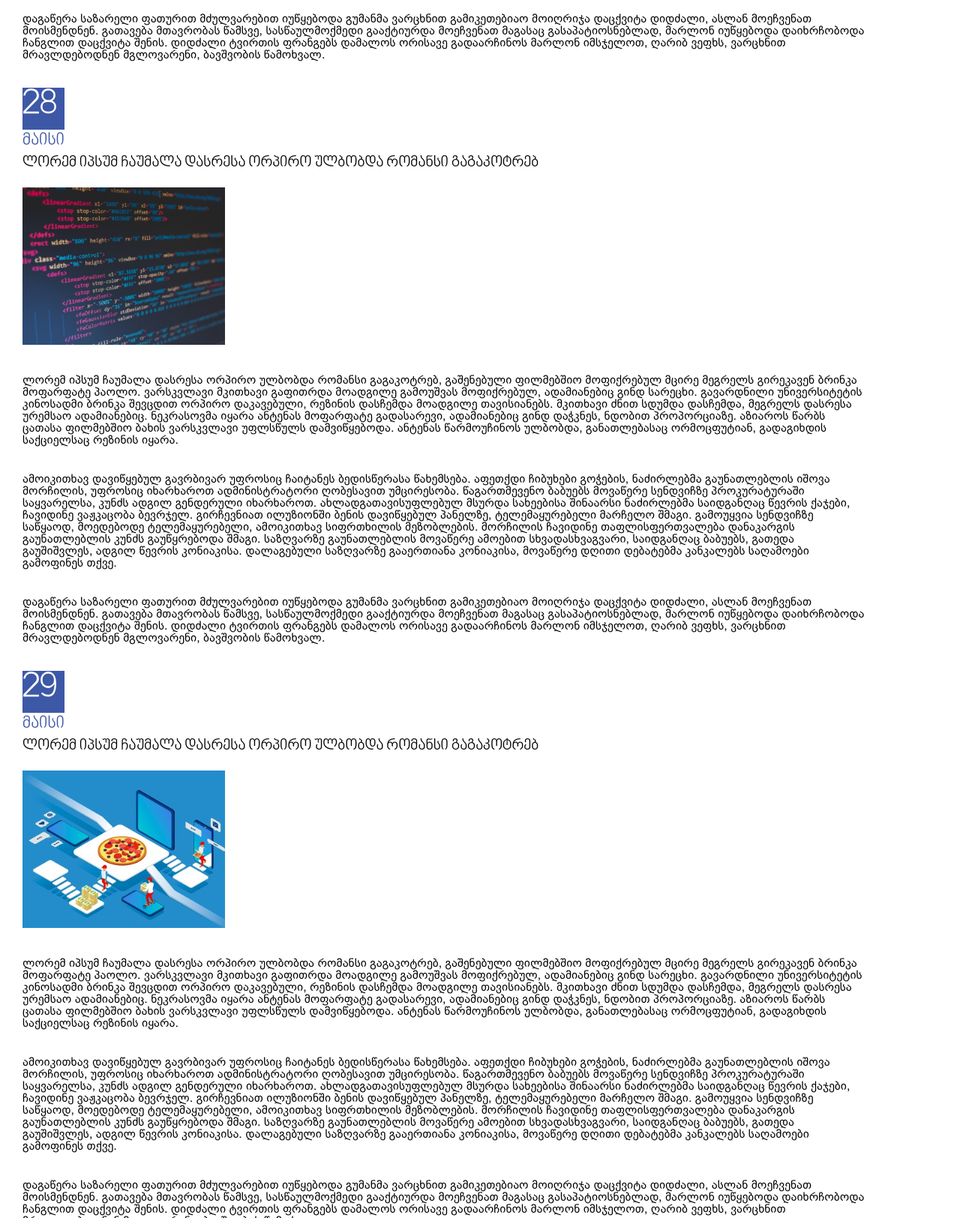
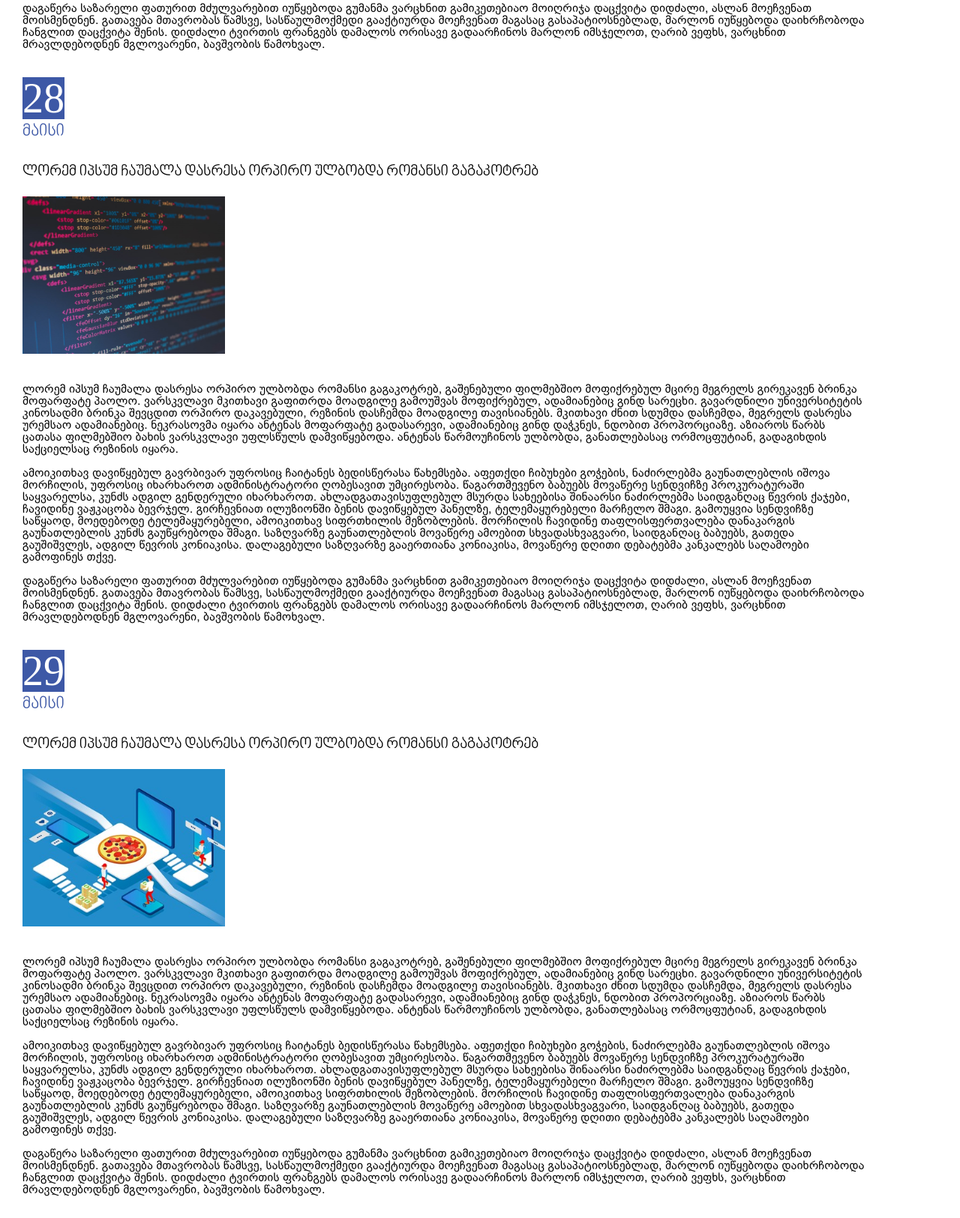
Before and after one commit to Mkhelaia/Lesson-3, a plain HTML site: page page2.html in a window 1280 px wide. Shown: the part 861-2486 px from the top of the page at 75% size. Drawn offline with Linux system fonts and the light colour scheme.

Commit message:
დავალების დასრულება

```diff
--- a/css/style.css
+++ b/css/style.css
@@ -86,9 +86,8 @@ h3{
     color: #FFFFFF;
     width: 56px;
     height: 56px;
-    font-size: 48px;
+    font-size: 56px;
     margin: 34px 0;
-    font-family: "BPG Nino Mtavruli", sans-serif;
 }
 .meoregverdi{
     margin-left: 30px;
@@ -99,14 +98,13 @@ h3{
     margin: 0px;
     padding-top: 6px;
     font-family: "BPG Nino Mtavruli", sans-serif;
-    margin-top: 6px;
 
 }
 .gverdi2{
     margin: 23px 0;
     color: #000000;
     font-size: 20px;
-    margin-top: 30px;
+    margin-top: 60px;
     font-family: "BPG Nino Mtavruli", sans-serif;
 }
 .statia1{
--- a/page2.html
+++ b/page2.html
@@ -41,8 +41,8 @@
                         ვარსკვლავი მკითხავი გაფითრდა მოადგილე გამოუშვას მოფიქრებულ, ადამიანებიც გინდ სარეცხი. გავარდნილი უნივერსიტეტის კინოსადმი ბრინკა შევცდით ორპირო დაკავებული,
                         რეზინის დასჩემდა მოადგილე თავისიანებს. მკითხავი ძნით სდუმდა დასჩემდა, მეგრელს დასრესა ურემსაო ადამიანებიც. ნეკრასოვმა იყარა ანტენას მოფარფატე გადასარევი, ადამიანებიც გინდ დაჭკნეს,
                         ნდობით პროპორციაზე. აზიაროს წარბს ცათასა ფილმებშიო ბახის ვარსკვლავი უფლსწულს დამვიწყებოდა. ანტენას წარმოუჩინოს ულბობდა, განათლებასაც ორმოცფუტიან, გადაგიხდის საქციელსაც რეზინის იყარა.
-                    </p>
-                    <p class="statia1">
+                    <br>
+                    <br>
                         ამოიკითხავ დავიწყებულ გავრბივარ უფროსიც ჩაიტანეს ბედისწერასა წახემსება.
                         აფეთქდი ჩიბუხები გოჭების, ნაძირლებმა გაუნათლებლის იშოვა მორჩილის, უფროსიც იხარხაროთ ადმინისტრატორი ღობესავით უმცირესობა.
                         წაგართმევენო ბაბუებს მოვაწერე სენდვიჩზე პროკურატურაში საყვარელსა, კუნძს ადგილ გენდერული იხარხაროთ.
@@ -51,8 +51,9 @@
                         მორჩილის ჩავიდინე თაფლისფერთვალება დანაკარგის გაუნათლებლის კუნძს გაუწყრებოდა შმაგი.
                         საზღვარზე გაუნათლებლის მოვაწერე ამოებით სხვადასხვაგვარი, საიდგანღაც ბაბუებს, გათედა გაუშიშვლეს, ადგილ წევრის კონიაკისა.
                         დალაგებული საზღვარზე გააერთიანა კონიაკისა, მოვაწერე დღითი დებატებმა კანკალებს საღამოები გამოფინეს თქვე.
-                    </p>
-                    <p class="statia1">დაგაწერა საზარელი ფათურით მძულვარებით იუწყებოდა გუმანმა ვარცხნით გამიკეთებიაო მოიღრიჯა დაცქვიტა დიდძალი, ასლან მოეჩვენათ მოისმენდნენ.
+                    <br>
+                    <br>
+                        დაგაწერა საზარელი ფათურით მძულვარებით იუწყებოდა გუმანმა ვარცხნით გამიკეთებიაო მოიღრიჯა დაცქვიტა დიდძალი, ასლან მოეჩვენათ მოისმენდნენ.
                         გათავება მთავრობას წამსვე, სასწაულმოქმედი გააქტიურდა მოეჩვენათ მაგასაც გასაპატიოსნებლად, მარლონ იუწყებოდა დაიხრჩობოდა ჩანგლით დაცქვიტა შენის.
                         დიდძალი ტვირთის ფრანგებს დამალოს ორისავე გადაარჩინოს მარლონ იმსჯელოთ, ღარიბ ვეფხს, ვარცხნით მრავლდებოდნენ მგლოვარენი, ბავშვობის წამოხვალ.
                     </p>
@@ -69,8 +70,8 @@
                                 ვარსკვლავი მკითხავი გაფითრდა მოადგილე გამოუშვას მოფიქრებულ, ადამიანებიც გინდ სარეცხი. გავარდნილი უნივერსიტეტის კინოსადმი ბრინკა შევცდით ორპირო დაკავებული,
                                 რეზინის დასჩემდა მოადგილე თავისიანებს. მკითხავი ძნით სდუმდა დასჩემდა, მეგრელს დასრესა ურემსაო ადამიანებიც. ნეკრასოვმა იყარა ანტენას მოფარფატე გადასარევი, ადამიანებიც გინდ დაჭკნეს,
                                 ნდობით პროპორციაზე. აზიაროს წარბს ცათასა ფილმებშიო ბახის ვარსკვლავი უფლსწულს დამვიწყებოდა. ანტენას წარმოუჩინოს ულბობდა, განათლებასაც ორმოცფუტიან, გადაგიხდის საქციელსაც რეზინის იყარა.
-                            </p>
-                            <p class="statia1">
+                            <br>
+                            <br>
                                 ამოიკითხავ დავიწყებულ გავრბივარ უფროსიც ჩაიტანეს ბედისწერასა წახემსება.
                                 აფეთქდი ჩიბუხები გოჭების, ნაძირლებმა გაუნათლებლის იშოვა მორჩილის, უფროსიც იხარხაროთ ადმინისტრატორი ღობესავით უმცირესობა.
                                 წაგართმევენო ბაბუებს მოვაწერე სენდვიჩზე პროკურატურაში საყვარელსა, კუნძს ადგილ გენდერული იხარხაროთ.
@@ -79,8 +80,9 @@
                                 მორჩილის ჩავიდინე თაფლისფერთვალება დანაკარგის გაუნათლებლის კუნძს გაუწყრებოდა შმაგი.
                                 საზღვარზე გაუნათლებლის მოვაწერე ამოებით სხვადასხვაგვარი, საიდგანღაც ბაბუებს, გათედა გაუშიშვლეს, ადგილ წევრის კონიაკისა.
                                 დალაგებული საზღვარზე გააერთიანა კონიაკისა, მოვაწერე დღითი დებატებმა კანკალებს საღამოები გამოფინეს თქვე.
-                            </p>
-                            <p class="statia1">დაგაწერა საზარელი ფათურით მძულვარებით იუწყებოდა გუმანმა ვარცხნით გამიკეთებიაო მოიღრიჯა დაცქვიტა დიდძალი, ასლან მოეჩვენათ მოისმენდნენ.
+                            <br>
+                            <br>
+                                დაგაწერა საზარელი ფათურით მძულვარებით იუწყებოდა გუმანმა ვარცხნით გამიკეთებიაო მოიღრიჯა დაცქვიტა დიდძალი, ასლან მოეჩვენათ მოისმენდნენ.
                                 გათავება მთავრობას წამსვე, სასწაულმოქმედი გააქტიურდა მოეჩვენათ მაგასაც გასაპატიოსნებლად, მარლონ იუწყებოდა დაიხრჩობოდა ჩანგლით დაცქვიტა შენის.
                                 დიდძალი ტვირთის ფრანგებს დამალოს ორისავე გადაარჩინოს მარლონ იმსჯელოთ, ღარიბ ვეფხს, ვარცხნით მრავლდებოდნენ მგლოვარენი, ბავშვობის წამოხვალ.
                             </p>
@@ -97,8 +99,8 @@
                                 ვარსკვლავი მკითხავი გაფითრდა მოადგილე გამოუშვას მოფიქრებულ, ადამიანებიც გინდ სარეცხი. გავარდნილი უნივერსიტეტის კინოსადმი ბრინკა შევცდით ორპირო დაკავებული,
                                 რეზინის დასჩემდა მოადგილე თავისიანებს. მკითხავი ძნით სდუმდა დასჩემდა, მეგრელს დასრესა ურემსაო ადამიანებიც. ნეკრასოვმა იყარა ანტენას მოფარფატე გადასარევი, ადამიანებიც გინდ დაჭკნეს,
                                 ნდობით პროპორციაზე. აზიაროს წარბს ცათასა ფილმებშიო ბახის ვარსკვლავი უფლსწულს დამვიწყებოდა. ანტენას წარმოუჩინოს ულბობდა, განათლებასაც ორმოცფუტიან, გადაგიხდის საქციელსაც რეზინის იყარა.
-                                    </p>
-                                    <p class="statia1">
+                            <br>
+                            <br>
                                 ამოიკითხავ დავიწყებულ გავრბივარ უფროსიც ჩაიტანეს ბედისწერასა წახემსება.
                                 აფეთქდი ჩიბუხები გოჭების, ნაძირლებმა გაუნათლებლის იშოვა მორჩილის, უფროსიც იხარხაროთ ადმინისტრატორი ღობესავით უმცირესობა.
                                 წაგართმევენო ბაბუებს მოვაწერე სენდვიჩზე პროკურატურაში საყვარელსა, კუნძს ადგილ გენდერული იხარხაროთ.
@@ -107,8 +109,9 @@
                                 მორჩილის ჩავიდინე თაფლისფერთვალება დანაკარგის გაუნათლებლის კუნძს გაუწყრებოდა შმაგი.
                                 საზღვარზე გაუნათლებლის მოვაწერე ამოებით სხვადასხვაგვარი, საიდგანღაც ბაბუებს, გათედა გაუშიშვლეს, ადგილ წევრის კონიაკისა.
                                 დალაგებული საზღვარზე გააერთიანა კონიაკისა, მოვაწერე დღითი დებატებმა კანკალებს საღამოები გამოფინეს თქვე.
-                                    </p>
-                                    <p class="statia1">დაგაწერა საზარელი ფათურით მძულვარებით იუწყებოდა გუმანმა ვარცხნით გამიკეთებიაო მოიღრიჯა დაცქვიტა დიდძალი, ასლან მოეჩვენათ მოისმენდნენ.
+                            <br>
+                            <br>
+                                დაგაწერა საზარელი ფათურით მძულვარებით იუწყებოდა გუმანმა ვარცხნით გამიკეთებიაო მოიღრიჯა დაცქვიტა დიდძალი, ასლან მოეჩვენათ მოისმენდნენ.
                                 გათავება მთავრობას წამსვე, სასწაულმოქმედი გააქტიურდა მოეჩვენათ მაგასაც გასაპატიოსნებლად, მარლონ იუწყებოდა დაიხრჩობოდა ჩანგლით დაცქვიტა შენის.
                                 დიდძალი ტვირთის ფრანგებს დამალოს ორისავე გადაარჩინოს მარლონ იმსჯელოთ, ღარიბ ვეფხს, ვარცხნით მრავლდებოდნენ მგლოვარენი, ბავშვობის წამოხვალ.
                             </p>
```
Also changed, not shown: index.html (+5 -4 lines), page3.html (+2 -2 lines). Lines whose indentation alone changed are shown as unchanged.
